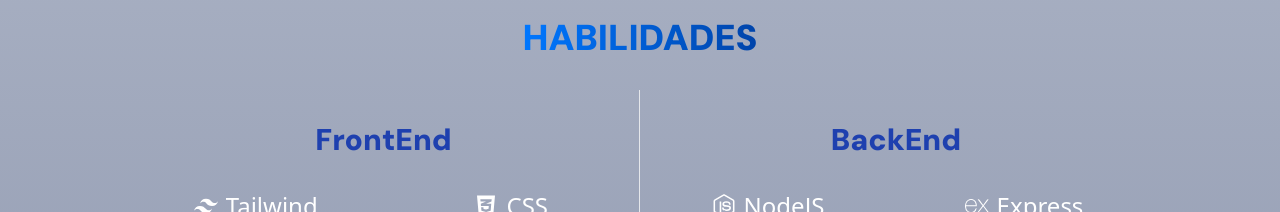
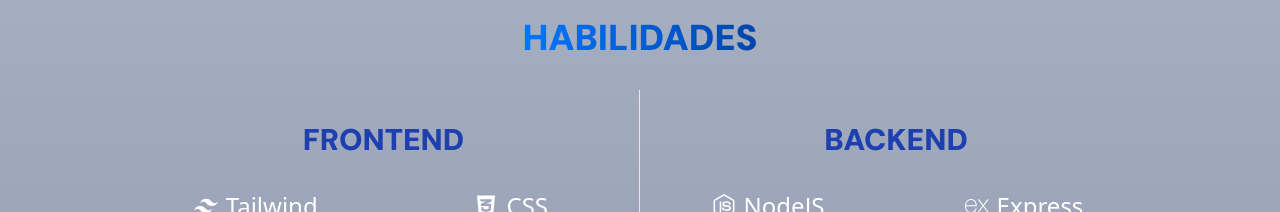
Before and after one commit to MaguiMartiin/Portfolio, a React (Vite) app: page / in a window 1280 px wide. Shown: the part 1240-1452 px from the top of the page. Built offline with nearby package versions, Linux system fonts and the light colour scheme; what tailwindcss-animated would draw is missing.

Commit message:
responsive NavBar

```diff
--- a/src/views/NavBar.tsx
+++ b/src/views/NavBar.tsx
@@ -11,7 +11,7 @@ const NavBar: React.FC = () => {
   }
 
   return (
-    <div className="justify-center items-center bg-black text-white p-[0.5rem] fixed w-[50%] rounded-full z-30 shadow-lg shadow-blue-700 mt-[2rem]">
+    <div className="justify-center items-center bg-black text-white p-[0.5rem] fixed w-[50%] rounded-full z-30 shadow-lg shadow-blue-700 mt-[2rem] max-[400px]:w-full">
       <div className="flex font-secondary ">
         <button className="p-[0.5rem] flex items-center w-full justify-center active:border-b-4 active:border-blue-700 focus:border-b-4 focus:border-blue-700" onClick={() => scrollToSection("home")} >
           <FaHome className="text-base mr-[0.5rem]" />
--- a/src/views/Skills/Skills.tsx
+++ b/src/views/Skills/Skills.tsx
@@ -11,7 +11,7 @@ const Skills: React.FC = () => {
         <div className='flex w-full'>
             <div className='w-2/4 border-r-[0.08rem] pb-[1.5rem]'>
                 <div className='text-center p-[2rem] font-primary text-blue-800 text-3xl'>
-                    <h1>FrontEnd</h1>
+                    <h1>FRONTEND</h1>
                 </div>
                 <div className='text-2xl flex-col '>
                     <div className='flex mb-[2rem] justify-evenly'>
@@ -49,7 +49,7 @@ const Skills: React.FC = () => {
 
             <div className='w-2/4'>
                 <div className='text-center p-[2rem] font-primary text-blue-800 text-3xl'>
-                    <h1>BackEnd</h1>
+                    <h1>BACKEND</h1>
                 </div>
                 <div className=' text-2xl flex-col'>
                     <div className='flex justify-evenly mb-[2rem]'>
```
